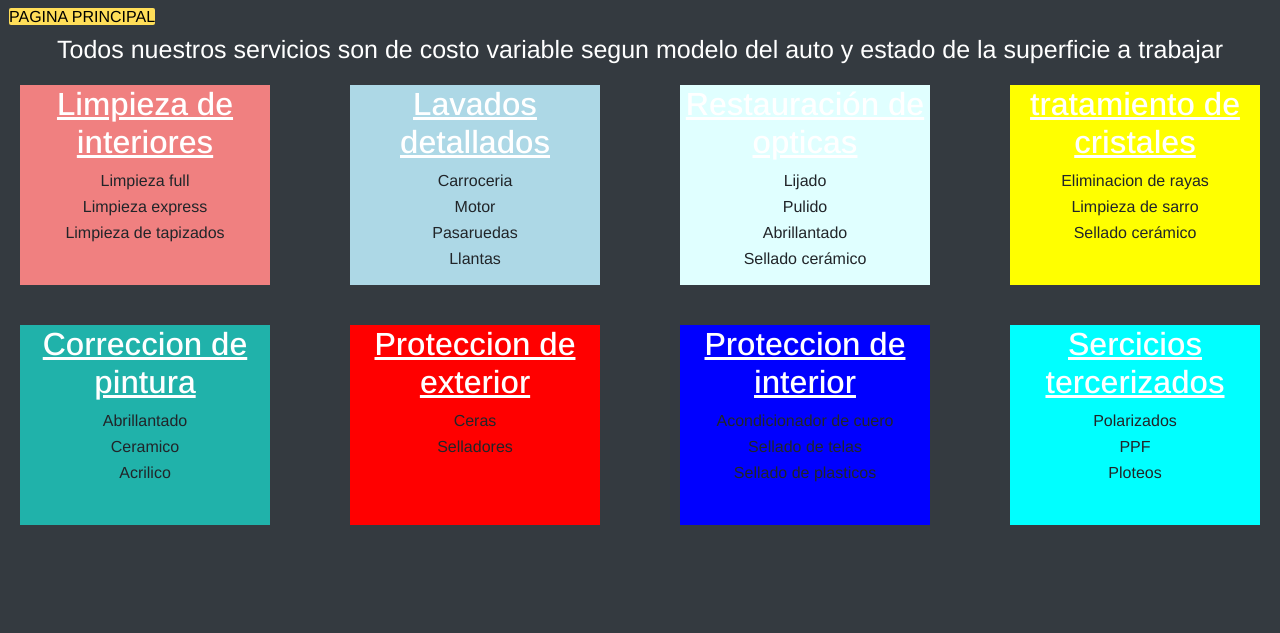
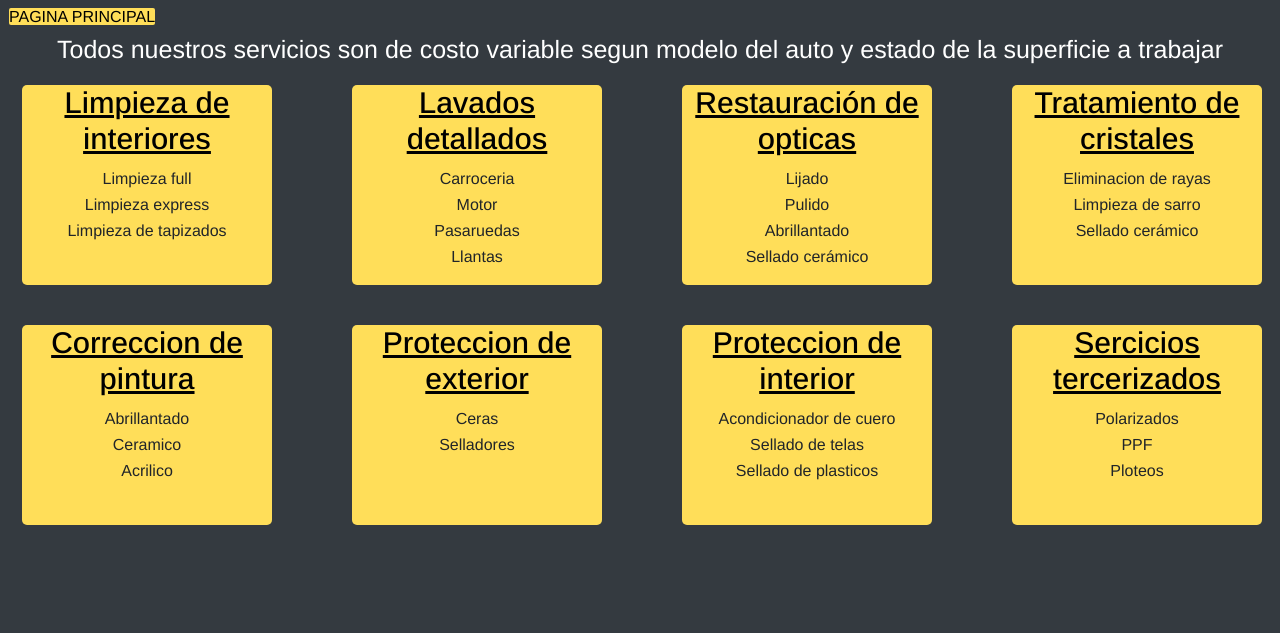
Before and after one commit to LucasGomezIza/Proyecto-final, a website: page servicios/servicios.html in a window 1280 px wide. Shown: the part 111-744 px from the top of the page. Drawn offline with nearby package versions, Linux system fonts and the light colour scheme.

Commit message:
more querys

```diff
--- a/scss/layout/_grids.scss
+++ b/scss/layout/_grids.scss
@@ -1,5 +1,6 @@
 .gridCont{
     display: grid;
+    width: 100%;
     grid-template-columns: repeat(4, 15.625rem);
     grid-template-rows: 200px 200px;
     grid-template-areas:
@@ -21,34 +22,48 @@
 }
 
 .serv-1 {
-    background-color: lightcoral;
+    background-color: #ffde59;
     grid-area: item1;
+    border-radius: .3125rem;
+    box-shadow: .3125rem;
+    h2{
+        font-size: 30px;
+        color: black;
+        margin-bottom: 10px;
+    }
 }
 .serv-2 {
-    background-color: lightblue;
+    @extend .serv-1;
+    background-color: #ffde59;
     grid-area: item2;
 }
 .serv-3 {
-    background-color: lightcyan;
+    background-color: #ffde59;
     grid-area: item3;
+    @extend .serv-1;
 }
 .serv-4 {
-    background-color: yellow;
+    background-color: #ffde59;
     grid-area: item4;
+    @extend .serv-1;
 }
 .serv-5 {
-    background-color: lightseagreen;
+    background-color: #ffde59;
     grid-area: item5;
+    @extend .serv-1;
 }
 .serv-6 {
-    background-color: red;
+    background-color: #ffde59;
     grid-area: item6;
+    @extend .serv-1;
 }
 .serv-7 {
-    background-color: blue;
+    background-color: #ffde59;
     grid-area: item7;
+    @extend .serv-1;
 }
 .serv-8 {
-    background-color: cyan;
+    background-color: #ffde59;
     grid-area: item8;
+    @extend .serv-1;
 }
--- a/scss/layout/media/_media768.scss
+++ b/scss/layout/media/_media768.scss
@@ -1,7 +1,7 @@
 @media (max-width:768px) {
     .gridCont{
-        grid-template-columns: repeat(2,6.25rem);
-        grid-template-rows: repeat(2,5rem);
+        grid-template-columns: repeat(2,300px);
+        grid-template-rows: repeat(4,250px);
         grid-template-areas:
 
         "item1 item2"
@@ -24,5 +24,4 @@
     .navBar{
         text-align: center;
     }
-
 }
--- a/scss/utilities/_mixins.scss
+++ b/scss/utilities/_mixins.scss
@@ -0,0 +1,5 @@
+@mixin flex(){
+    font-size: $size;
+    color: $color;
+    text-align: $align;
+}
--- a/scss/utilities/_variables.scss
+++ b/scss/utilities/_variables.scss
@@ -0,0 +1 @@
+$colorFondo: #ffde59;
--- a/servicios/servicios.html
+++ b/servicios/servicios.html
@@ -65,7 +65,7 @@
 
         </div>
         <div class="serv-4">
-            <h2>tratamiento de cristales</h2>
+            <h2>Tratamiento de cristales</h2>
             <ul>
                 <li>Eliminacion de rayas</li>
                 <li>Limpieza de sarro</li>
```
Also changed, not shown: scss/style.scss (+5 -3 lines), css/style.css, 1 other file.
